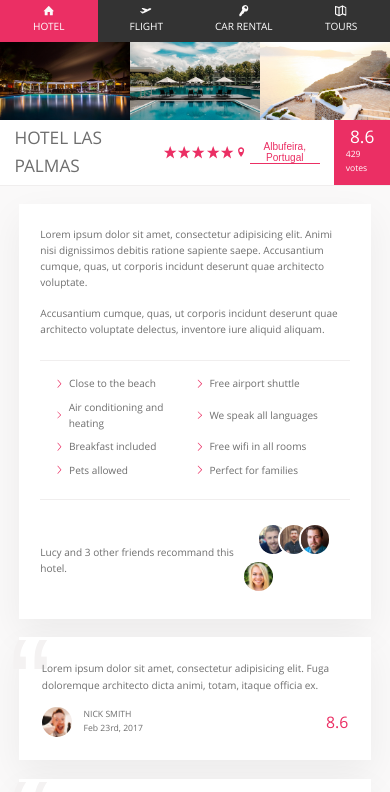
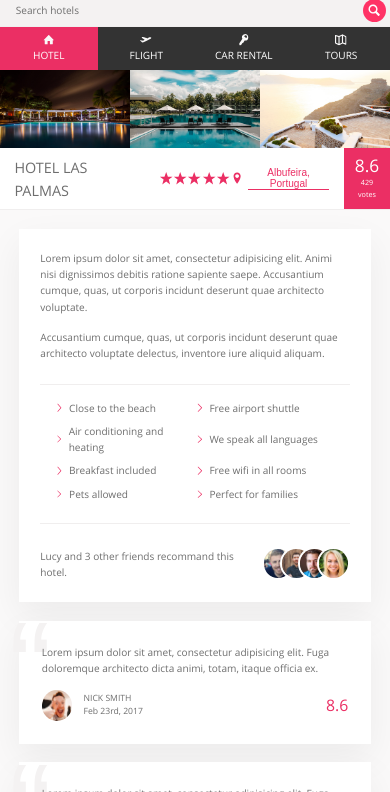
Before and after one commit to jkgithubrep/trillo_hotel_booking_app, a website: page index.html in a window 390 px wide. Shown: the part 52-844 px from the top of the page. Drawn offline with Linux system fonts and the light colour scheme.

Commit message:
Finish responsive

```diff
--- a/sass/_components.scss
+++ b/sass/_components.scss
@@ -40,12 +40,18 @@
 		flex: 0 0 50%;
 	}
 
+	@include adapt(bp-small) {
+		order: 1;
+		flex: 0 0 100%;
+		justify-content: stretch;
+	}
+
 	&__input{
 		font-family: inherit;
 		font-size: inherit;
 		color: inherit;
 
-		height: 2rem;
+		height: 2.4rem;
 		background-color: var(--color-grey-light-2);
 		border: none;
 		border-radius: 100px;
@@ -55,6 +61,11 @@
 		margin-right: -3.8rem; // Keep search icon inside the search bar
 
 		transition: all .3s ease;
+
+		@include adapt(bp-small) {
+			flex-basis: 100%;
+			border-radius: 0;
+		}
 
 		&::placeholder {
 			color: var(--color-grey-dark-2);
@@ -160,7 +171,7 @@
 }
 
 .side-nav {
-	margin-top: 1.2rem;
+	margin-top: 2.2rem;
 
 	display: flex;
 	flex-direction: column;
@@ -311,6 +322,10 @@
 		text-transform: uppercase;
 		font-weight: 300;
 		font-size: 2.4rem;
+
+		@include adapt(bp-small) {
+			font-size: 2rem;
+		}
 	}
 
 	&__stars {
@@ -349,6 +364,10 @@
 		color: var(--color-white);
 
 		padding: 1.2rem 1.6rem;
+
+		@include adapt(bp-small) {
+			padding: 1.2rem 1rem;
+		}
 	}
 
 	&__rating-average{
@@ -360,6 +379,11 @@
 	&__rating-count {
 		font-size: 1.2rem;
 		font-weight: 300;
+		text-align: center;
+
+		@include adapt(bp-small) {
+			font-size: 1rem;
+		}
 	}
 }
 
@@ -412,6 +436,10 @@
 	display: flex;
 	justify-content: space-between;
 	align-items: center;
+
+	&__friends {
+		display: flex;
+	}
 
 	&__photo {
 		width: 4rem;
--- a/sass/_layout.scss
+++ b/sass/_layout.scss
@@ -14,6 +14,13 @@
 
 	position: sticky;
 	top: 0;
+
+	@include adapt(bp-small) {
+		flex-wrap: wrap;
+		height: 11rem;
+		align-content: space-between;
+		padding-top: 1.2rem;
+	}
 }
 
 .content {
@@ -43,6 +50,11 @@
 	@include adapt(bp-large) {
 		height: calc(100vh - 7rem - 6rem); // viewport - header - sidebar
 		flex-basis: auto;
+	}
+
+	@include adapt(bp-small) {
+		height: calc(100vh - 11rem - 6rem); // viewport - header - sidebar
+
 	}
 }
 
```
Also changed, not shown: css/style.css.
